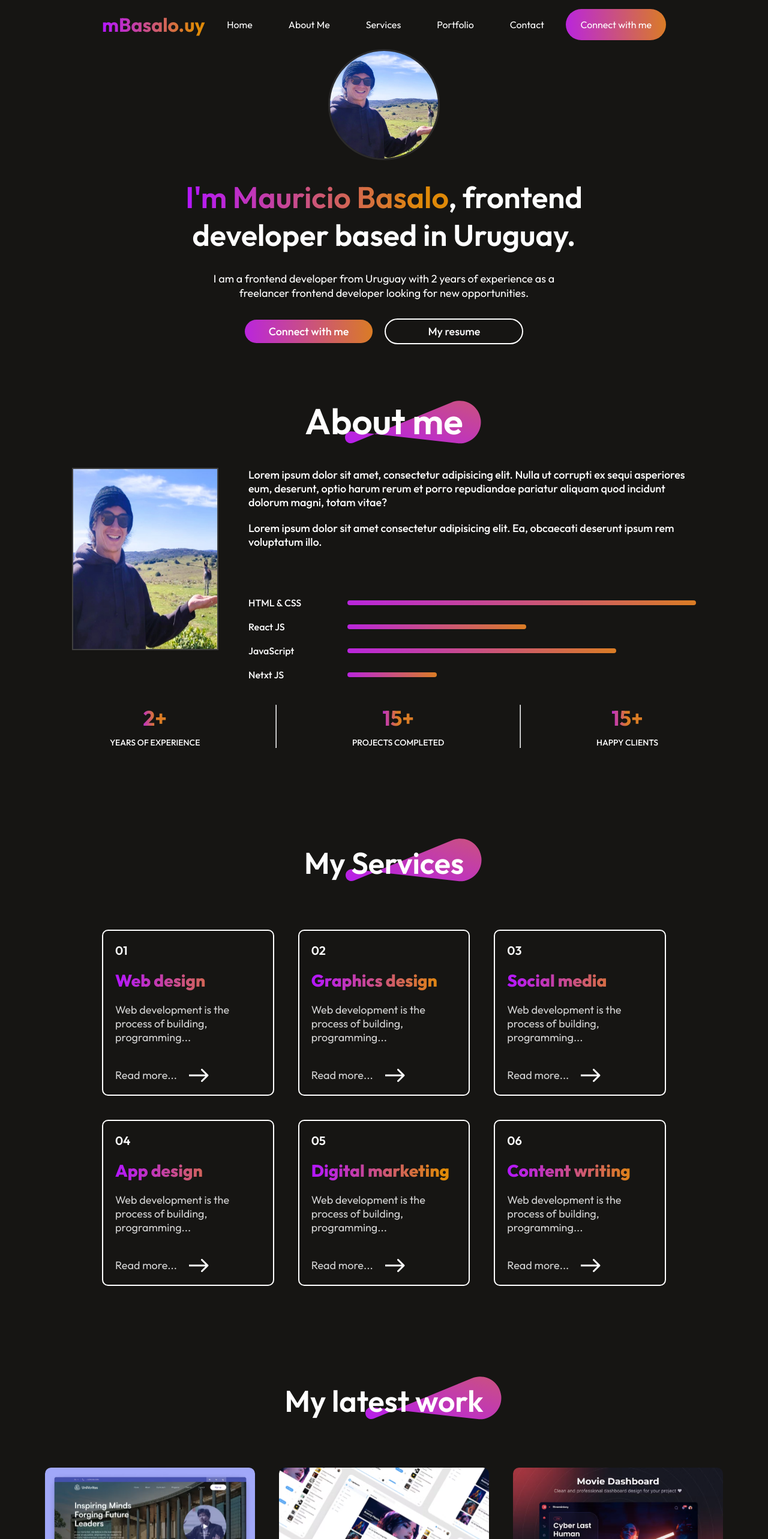
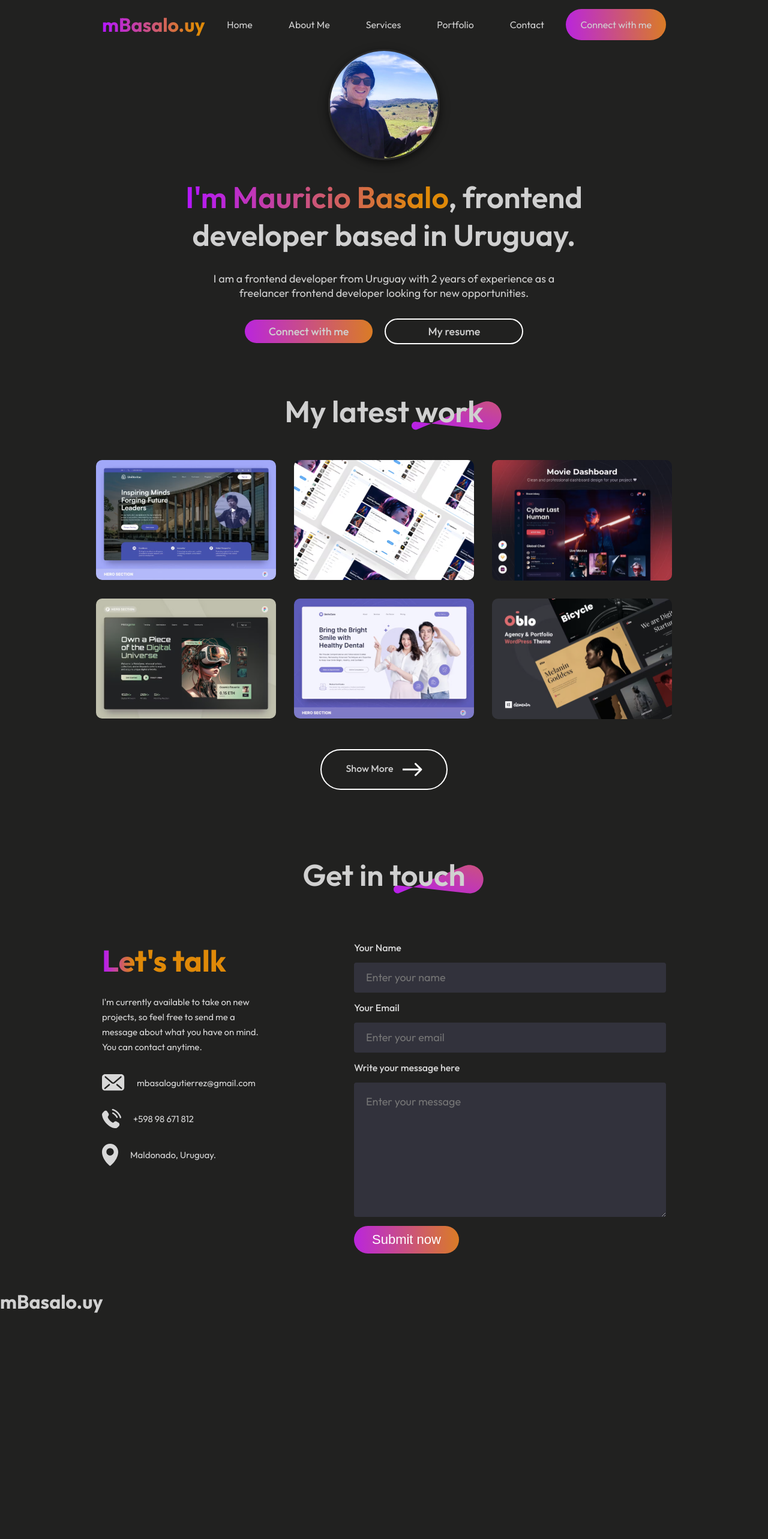
Before and after one commit to mBasalo/portfolio-website, a React (Vite) app: page / in a window 1280 px wide. Shown: the top 2566 px of the page at 60% size. After the commit the page ends 2190 px from the top, so only its background shows below. Built offline with nearby package versions, Linux system fonts and the light colour scheme.

Commit message:
Seccion 'Footer'

```diff
--- a/src/App.jsx
+++ b/src/App.jsx
@@ -6,16 +6,18 @@ import About from './Components/About/About'
 import Services from './Components/Services/Services'
 import MyWork from './Components/MyWork/MyWork'
 import { Contact } from './Components/Contact/Contact'
+import Footer from './Components/Footer/Footer'
 
 const App = () => {
   return (
     <div>
       <Navbar />
       <Hero />
-      <About />
-      <Services />
+      {/* <About />
+      <Services /> */}
       <MyWork />
       <Contact />
+      <Footer />
     </div>
   )
 }
--- a/src/Components/Contact/Contact.css
+++ b/src/Components/Contact/Contact.css
@@ -4,7 +4,7 @@
     align-items: center;
     justify-content: center;
     gap: 80px;
-    margin: 80px 170px;
+    margin: 20px 170px;
 }
 
 .contact-title {
@@ -22,6 +22,7 @@
     bottom: 0;
     right: 0;
     z-index: -1;
+    width: 150px;
 }
 
 .contact-section {
@@ -64,6 +65,12 @@
     display: flex;
     align-items: center;
     gap: 20px;
+    transition: 0.2s;
+    cursor: pointer;
+}
+
+.contact-detail:hover {
+    transform: scale(1.1);
 }
 
 .contact-right {
@@ -75,7 +82,7 @@
 
 .contact-right label {
     color: #d8d8d8;
-    font-size: 18px;
+    font-size: 16px;
     font-weight: 500;
 }
 
@@ -115,6 +122,6 @@
 }
 
 .contact-submit:hover {
-    transform: scale(1.05);
+    transform: scale(1.1);
     transition: 0.3s;
 }
--- /dev/null
+++ b/src/Components/Footer/Footer.jsx
@@ -0,0 +1,19 @@
+import React from 'react'
+import './Footer.css'
+import footer_logo from '../../assets/footer_logo.svg'
+
+const Footer = () => {
+  return (
+    <div className='footer'>
+
+        <div className="footer-top">
+            <div className="footer-left">
+                <h1>mBasalo.uy</h1>
+            </div>
+        </div>
+
+    </div>
+  )
+}
+
+export default Footer
--- a/src/Components/Hero/Hero.css
+++ b/src/Components/Hero/Hero.css
@@ -5,16 +5,35 @@
     gap: 30px;
 }
 
+@keyframes float {
+	0% {
+		box-shadow: 0 5px 15px 0px rgba(0,0,0,0.6);
+		transform: translatey(0px);
+	}
+
+
+	50% {
+		box-shadow: 0 25px 15px 0px rgba(0,0,0,0.2);
+		transform: translatey(-20px);
+	}
+	100% {
+		box-shadow: 0 5px 15px 0px rgba(0,0,0,0.6);
+		transform: translatey(0px);
+	}
+}
+
 .hero img {
     width: 180px;
     border-radius: 50%;
     border: 3px solid rgb(43, 42, 42);
     transition: 0.3s;
+    overflow: hidden;
+	box-shadow: 0 5px 15px 0px rgba(0,0,0,0.6);
+	transform: translatey(0px);
+
+	animation: float 6s ease-in-out infinite;
 }
 
-.hero img:hover {
-    transform: scale(1.05);
-}
 
 .hero h1 {
     text-align: center;
--- a/src/Components/MyWork/MyWork.css
+++ b/src/Components/MyWork/MyWork.css
@@ -3,8 +3,8 @@
     flex-direction: column;
     align-items: center;
     justify-content: center;
-    gap: 80px;
-    margin: 80px 170px;
+    gap: 50px;
+    margin: 30px;
 }
 
 .mywork-title {
@@ -22,18 +22,19 @@
     bottom: 0;
     right: 0;
     z-index: -1;
+    width: 150px;
 }
 
 .mywork-container {
     display: grid;
     grid-template-columns: 1fr 1fr 1fr;
-    gap: 40px;
+    gap: 30px;
 }
 
 .mywork-container img {
     box-sizing: border-box;
     border-radius: 10px;
-    width: 350px;
+    width: 300px;
     transition: 0.3s;
     cursor: pointer;
 }
--- a/src/Components/Navbar/Navbar.css
+++ b/src/Components/Navbar/Navbar.css
@@ -27,7 +27,7 @@
     background: linear-gradient(267deg, #DA7C25 0.36%, #B923E1 102.06%);
     font-size: 16px;
     cursor: pointer;
-    transition: 0.5s;
+    transition: 0.3s;
 }
 
 .nav-connect:hover {
--- a/src/index.css
+++ b/src/index.css
@@ -4,7 +4,7 @@
 }
 
 body {
-    background: #161513;
-    color: white;
+    background: #212120;
+    color: #d0d0d0;
     font-family: 'outfit';
 }
```
Also changed, not shown: src/Components/Footer/Footer.css (added).
